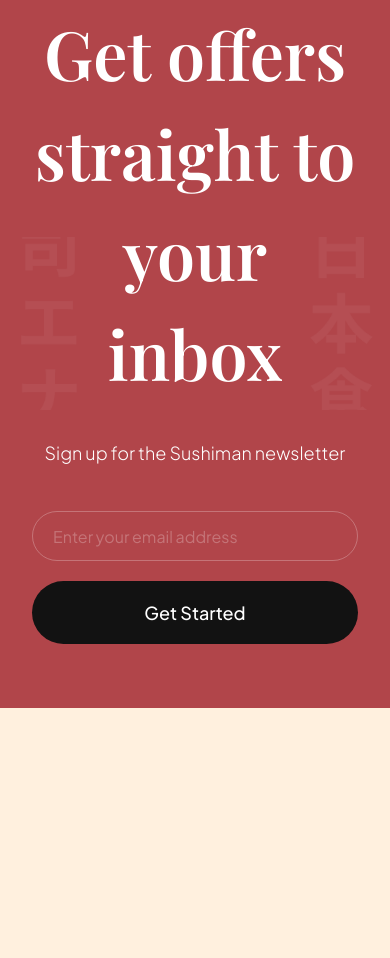
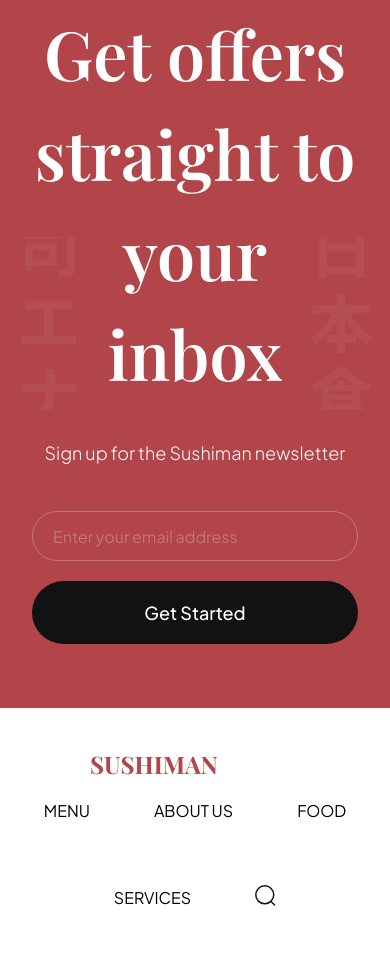
Before and after one commit to andmina/sushi-website, a plain HTML site: page index.html in a window 390 px wide. Shown: the part 6296-7254 px from the top of the page. Before the commit the page ends 7004 px from the top, so only its background shows below. Drawn offline with nearby package versions, Linux system fonts and the light colour scheme.

Commit message:
Footer changed

```diff
--- a/css/sections/footer.css
+++ b/css/sections/footer.css
@@ -0,0 +1,48 @@
+.footer__nav {
+  width: 100%;
+  padding: 20px 40px;
+  background: var(--color-white);
+
+  flex-wrap: wrap;
+  gap: 20px;
+
+  overflow: hidden;
+}
+
+.footer__nav ul {
+  list-style: none;
+
+  display: flex;
+  flex-wrap: wrap;
+  flex-direction: row;
+  gap: 64px;
+}
+
+.footer__logo {
+  flex: 1; /* gives the ability to expand how much ever it needs to */
+  display: flex;
+  position: relative;
+  padding: 20px;
+}
+
+.footer__logo h4 {
+  padding-left: 30px;
+  color: var(--primary-color);
+
+  font-weight: 700;
+  font-family: var(--playfair-display);
+  font-size: 24px;
+  text-transform: uppercase;
+}
+
+.footer__menu,
+.footer_menu-mobile {
+  display: flex;
+  align-items: center;
+  justify-content: center;
+
+  gap: 64px;
+  list-style: none;
+  font-family: var(--plus-jakarta-sans);
+  text-transform: uppercase;
+}
--- a/index.html
+++ b/index.html
@@ -20,13 +20,13 @@
             <a href="#menu">Menu</a>
           </li>
           <li>
+            <a href="#about-us">About Us</a>
+          </li>
+          <li>
             <a href="#food">Food</a>
           </li>
           <li>
             <a href="#services">Services</a>
-          </li>
-          <li>
-            <a href="#about-us">About Us</a>
           </li>
           <li>
             <img src="assets/search.svg" alt="search" />
@@ -327,6 +327,38 @@
         <button>Get Started</button>
       </div>
     </section>
+    <footer class="footer flex-between">
+      <nav class="footer__nav">
+        <div class="footer__logo">
+          <h4 data-aos="fade-down">Sushiman</h4>
+          <div class="footer__logo-overlay"></div>
+        </div>
+
+        <ul class="footer__menu" data-aos="fade-down">
+          <li>
+            <a href="#menu">Menu</a>
+          </li>
+          <li>
+            <a href="#about-us">About Us</a>
+          </li>
+          <li>
+            <a href="#food">Food</a>
+          </li>
+          <li>
+            <a href="#services">Services</a>
+          </li>
+          <li>
+            <img src="assets/search.svg" alt="search" />
+          </li>
+        </ul>
+
+        <ul class="footer__menu-mobile" data-aos="fade-down">
+          <li>
+            <img src="assets/menu.svg" alt="menu" />
+          </li>
+        </ul>
+      </nav>
+    </footer>
 
     <script src="js/script.js" type="module"></script>
   </body>
```
